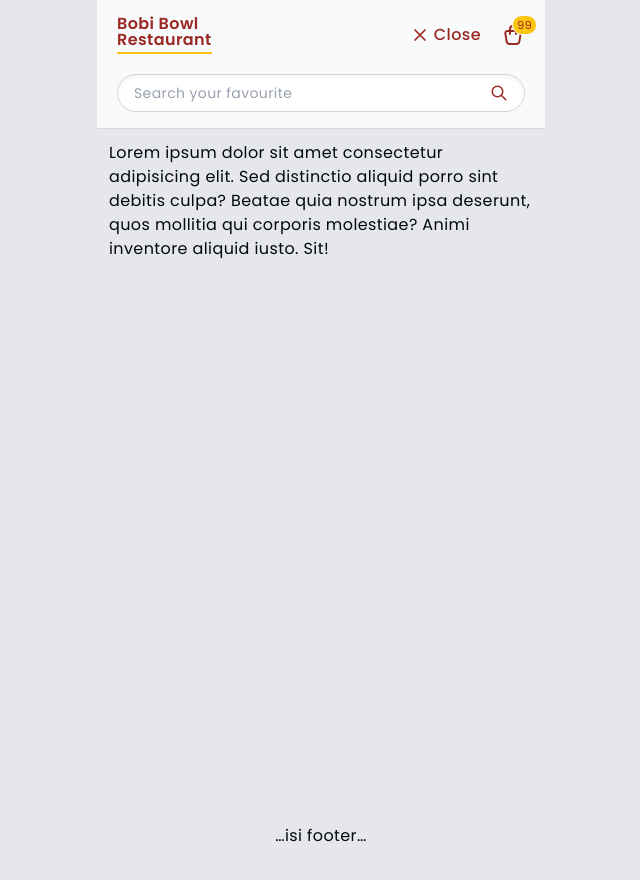
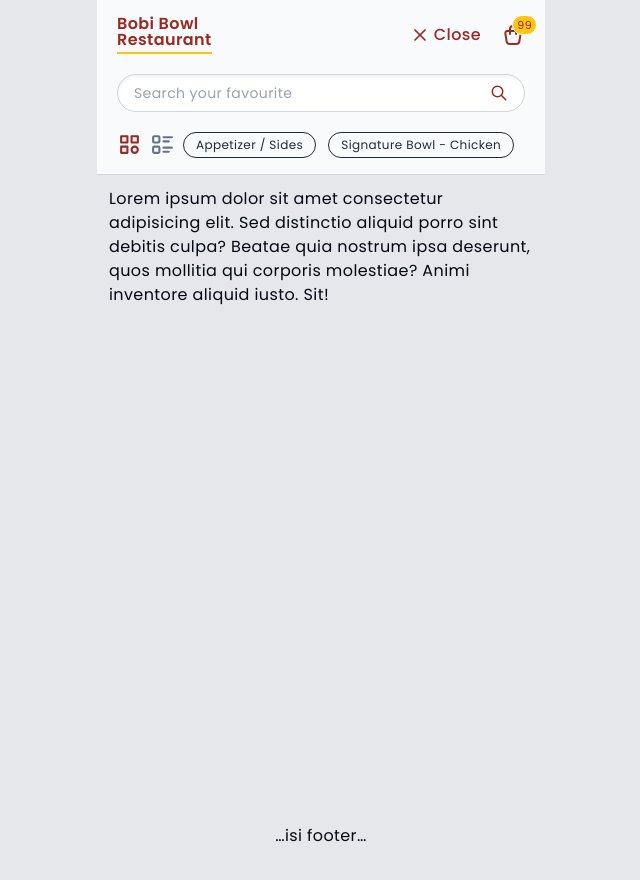
Before and after one commit to mikaeladityan/menu-bobi, a Next.js app: page / in a window 1280 px wide. Both pictures are taken after a click on the button "Search". Shown: the top 880 px of the page, without its empty margins (319-959 px from the left). Built offline with nearby package versions, Linux system fonts and the light colour scheme.

Commit message:
feat: Sub Navbar for Categories and Alert

```diff
--- a/src/app/globals.css
+++ b/src/app/globals.css
@@ -3,3 +3,24 @@
     --color-red: #9a2823;
     --color-yellow: #fbc510;
 }
+
+@layer components {
+    /* Khusus untuk webkit (Chrome, Safari, Edge) */
+    .thin-scroll::-webkit-scrollbar {
+        height: 0.1px; /* ketebalan horizontal scrollbar */
+    }
+    .thin-scroll::-webkit-scrollbar-track {
+        background: var(--color-gray-50); /* bg-gray-300 */
+    }
+    .thin-scroll::-webkit-scrollbar-thumb {
+        background-color: var(--color-gray-300); /* bg-gray-500 */
+        border-radius: 9999px; /* rounded-full */
+        border: 1px solid var(--color-gray-300); /* opsional, agar thumb ada jarak ke track */
+    }
+
+    /* Untuk Firefox */
+    .thin-scroll {
+        scrollbar-width: thin;
+        scrollbar-color: var(--color-gray-300) var(--color-gray-50);
+    }
+}
--- a/src/app/layout.tsx
+++ b/src/app/layout.tsx
@@ -3,6 +3,7 @@ import "./globals.css";
 import { RootProvider } from "~/components/Provider";
 import { poppins } from "~/utils/font";
 import { MainNavbar } from "~/components/layouts/navbar/main.navbar";
+import { Alert } from "~/components/ui/alert";
 export const metadata: Metadata = {
     title: "Menu | Bobi Bowl Restaurant",
     description:
@@ -44,7 +45,8 @@ export default function RootLayout({
                 className={`${poppins.className} overflow-x-hidden scroll-smooth antialiased bg-gray-200 max-w-md mx-auto text-gray-950 font-normal tracking-wide`}
             >
                 <RootProvider>
-                    <section className="min-h-screen">
+                    <section className="min-h-screen relative">
+                        <Alert />
                         <MainNavbar />
                         <main className="p-3">{children}</main>
                     </section>
--- /dev/null
+++ b/src/components/layouts/navbar/categories.navbar.tsx
@@ -0,0 +1,61 @@
+"use client";
+import { IconCategory, IconListDetails, IconLoader3 } from "@tabler/icons-react";
+import { useQuery } from "@tanstack/react-query";
+import { useSetAtom } from "jotai";
+import { useEffect } from "react";
+import { twMerge } from "tailwind-merge";
+import { categoryService } from "~/service/category.service";
+import { alertAtom } from "~/store/alert.atom";
+
+export function CategoriesNavbar() {
+    const setAlert = useSetAtom(alertAtom);
+    const {
+        data: categories,
+        isError,
+        isLoading,
+    } = useQuery({
+        queryKey: ["categories"],
+        queryFn: () => categoryService.list(),
+        staleTime: 2 * 60 * 60,
+    });
+
+    useEffect(() => {
+        if (isError) {
+            setAlert({ type: "error", title: "Error", message: "Failed Fetching Categories" });
+        }
+    }, [isError, setAlert]);
+    return (
+        <section className="flex items-start justify-between gap-2">
+            <div className="flex items-center justify-start gap-2">
+                <button type="button" className="cursor-pointer text-red">
+                    <IconCategory size={25} stroke={2} />
+                </button>
+                <button type="button" className="cursor-pointer text-gray-500">
+                    <IconListDetails size={25} stroke={2} />
+                </button>
+            </div>
+
+            {isLoading ? (
+                <div className="ms-auto w-full">
+                    <IconLoader3 className="animate-spin ms-auto text-red" size={25} stroke={2} />
+                </div>
+            ) : (
+                <div
+                    className={twMerge(
+                        "flex justify-start items-center w-full flex-nowrap overflow-x-auto thin-scroll gap-3"
+                    )}
+                >
+                    {categories?.map((cat, i) => (
+                        <button
+                            type="button"
+                            key={i}
+                            className={`cursor-pointer w-full text-xs text-nowrap bg-gray-50 text-gray-800 border border-gray-800 px-3 rounded-full py-1 hover:bg-red hover:text-gray-50 transition-all ease-in-out duration-300 hover:border-red`}
+                        >
+                            {cat.name}
+                        </button>
+                    ))}
+                </div>
+            )}
+        </section>
+    );
+}
--- a/src/components/layouts/navbar/main.navbar.tsx
+++ b/src/components/layouts/navbar/main.navbar.tsx
@@ -5,16 +5,18 @@ import { AnimatePresence } from "motion/react";
 import { ChangeEvent, useState } from "react";
 import { Brand } from "~/components/ui/brand";
 import { InputSearch } from "~/components/ui/input.search";
-import { searchingAtom } from "~/store/searching.atom";
+import { searchingAtom } from "~/store/fillter.atom";
+import { CategoriesNavbar } from "./categories.navbar";
 
 export function MainNavbar() {
     const [searchActive, setSearchActive] = useState<boolean>(false);
     const [search, setSearch] = useAtom(searchingAtom);
     return (
         <nav className="sticky z-40 w-full top-0 left-0 right-0 max-w-md mx-auto bg-gray-50 text-gray-900 p-5 py-4 border-b border-gray-300">
-            <section className="flex items-center justify-between gap-5">
+            <section className="flex items-center justify-between gap-5 mb-5">
                 <Brand />
 
+                {/* side button navbar */}
                 <div className="w-full flex items-center justify-end gap-5">
                     <button
                         className="relative cursor-pointer text-red font-medium flex items-center justify-center gap-1"
@@ -40,15 +42,20 @@ export function MainNavbar() {
                     </button>
                 </div>
             </section>
+
+            {/* Searching */}
             <AnimatePresence initial={false}>
                 {searchActive && (
                     <InputSearch
                         value={search}
                         handle={(e: ChangeEvent<HTMLInputElement>) => setSearch(e.target.value)}
-                        className={!searchActive ? "py-0" : "mt-5"}
+                        className={"mb-5"}
                     />
                 )}
             </AnimatePresence>
+
+            {/* Categories */}
+            <CategoriesNavbar />
         </nav>
     );
 }
--- /dev/null
+++ b/src/components/ui/alert.tsx
@@ -0,0 +1,73 @@
+"use client";
+import { IconAlertSquareRounded, IconAlertTriangle, IconSquareRoundedCheck } from "@tabler/icons-react";
+import { useAtom } from "jotai";
+import { twMerge } from "tailwind-merge";
+import { alertAtom } from "~/store/alert.atom";
+import { AnimatePresence, motion } from "framer-motion";
+import { useEffect } from "react";
+
+export function Alert() {
+    const [alert, setAlert] = useAtom(alertAtom);
+
+    // Auto-clear alert after 5 seconds
+    useEffect(() => {
+        if (alert) {
+            const timer = setTimeout(() => {
+                setAlert(null);
+            }, 5000);
+            return () => clearTimeout(timer);
+        }
+    }, [alert, setAlert]);
+
+    // Animation variants
+    const slideVariants = {
+        hidden: { opacity: 0, x: 50 },
+        visible: { opacity: 1, x: 0 },
+        exit: { opacity: 0, x: 50 },
+    };
+
+    return (
+        <AnimatePresence>
+            {alert && (
+                <motion.div
+                    initial="hidden"
+                    animate="visible"
+                    exit="exit"
+                    variants={slideVariants}
+                    transition={{ type: "spring", stiffness: 300, damping: 30 }}
+                    className={twMerge(
+                        "fixed top-3 right-3 max-w-md mx-auto z-50 px-3 py-4 rounded-lg overflow-hidden",
+                        alert.type === "error"
+                            ? "bg-red-700 text-gray-50"
+                            : alert.type === "warning"
+                            ? "bg-yellow text-gray-900"
+                            : "bg-cyan-700 text-gray-50"
+                    )}
+                >
+                    <div className="flex items-center justify-between gap-2 text-sm">
+                        {alert.type === "error" ? (
+                            <IconAlertSquareRounded stroke={2} size={25} className="text-red-100" />
+                        ) : alert.type === "warning" ? (
+                            <IconAlertTriangle stroke={2} size={25} className="text-yellow-100" />
+                        ) : (
+                            <IconSquareRoundedCheck stroke={2} size={25} className="text-cyan-100" />
+                        )}
+
+                        <div className="flex gap-2 items-center justify-end ml-2">
+                            <p className="font-semibold capitalize">{alert.title}</p>
+                            <p className="font-medium text-xs">{alert.message}</p>
+                        </div>
+                    </div>
+
+                    {/* Progress bar */}
+                    <motion.div
+                        className="absolute bottom-0 left-0 h-1 bg-white/50"
+                        initial={{ width: "100%" }}
+                        animate={{ width: 0 }}
+                        transition={{ duration: 5, ease: "linear" }}
+                    />
+                </motion.div>
+            )}
+        </AnimatePresence>
+    );
+}
--- a/src/constant/company.constant.tsx
+++ b/src/constant/company.constant.tsx
@@ -27,7 +27,7 @@ export interface CompanyDTORes {
     owners: Array<OwnerDTORes>;
 }
 
-export const DataCompany: CompanyDTORes = {
+export const company: CompanyDTORes = {
     name: "Bobi Bowl Restaurant",
     description:
         "Discover the best dining experience in town. We serve delicious food made with fresh ingredients and offer a cozy atmosphere for you to enjoy.",
--- /dev/null
+++ b/src/constant/menu.constant.tsx
@@ -0,0 +1,64 @@
+enum STATUS {
+    "active",
+    "favourite",
+    "draft",
+    "delete",
+}
+
+export interface CategoryDTORes {
+    name: string;
+    slug: string;
+    status: STATUS;
+    include: boolean;
+}
+
+export const categories: CategoryDTORes[] = [
+    {
+        name: "Appetizer / Sides",
+        slug: "appetizer",
+        status: STATUS.active,
+        include: false,
+    },
+    {
+        name: "Signature Bowl - Chicken",
+        slug: "chicken",
+        status: STATUS.active,
+        include: true,
+    },
+    {
+        name: "Signature Bowl - Beef",
+        slug: "beef",
+        status: STATUS.active,
+        include: true,
+    },
+    {
+        name: "Signature Bowl - Seafood",
+        slug: "seafood",
+        status: STATUS.active,
+        include: true,
+    },
+    {
+        name: "Signature Bowl - Vegetarian",
+        slug: "vegetarian",
+        status: STATUS.active,
+        include: true,
+    },
+    {
+        name: "Special Menu",
+        slug: "special-menu",
+        status: STATUS.active,
+        include: false,
+    },
+    {
+        name: "Kids Meal",
+        slug: "kids-meal",
+        status: STATUS.active,
+        include: false,
+    },
+    {
+        name: "Beverages",
+        slug: "beverages",
+        status: STATUS.active,
+        include: false,
+    },
+];
--- /dev/null
+++ b/src/service/category.service.ts
@@ -0,0 +1,7 @@
+import { categories, CategoryDTORes } from "~/constant/menu.constant";
+
+export const categoryService = {
+    async list(): Promise<CategoryDTORes[]> {
+        return categories;
+    },
+};
--- /dev/null
+++ b/src/store/alert.atom.tsx
@@ -0,0 +1,8 @@
+import { atom } from "jotai";
+
+interface Alert {
+    type: "success" | "warning" | "error" | null;
+    title: string;
+    message: string;
+}
+export const alertAtom = atom<Alert | null>(null);
--- a/src/store/searching.atom.tsx
+++ b/src/store/fillter.atom.tsx
@@ -1,3 +1,4 @@
 import { atom } from "jotai";
 
 export const searchingAtom = atom<string>("");
+export const columnAtom = atom<"list" | "boxed">("boxed");
```
